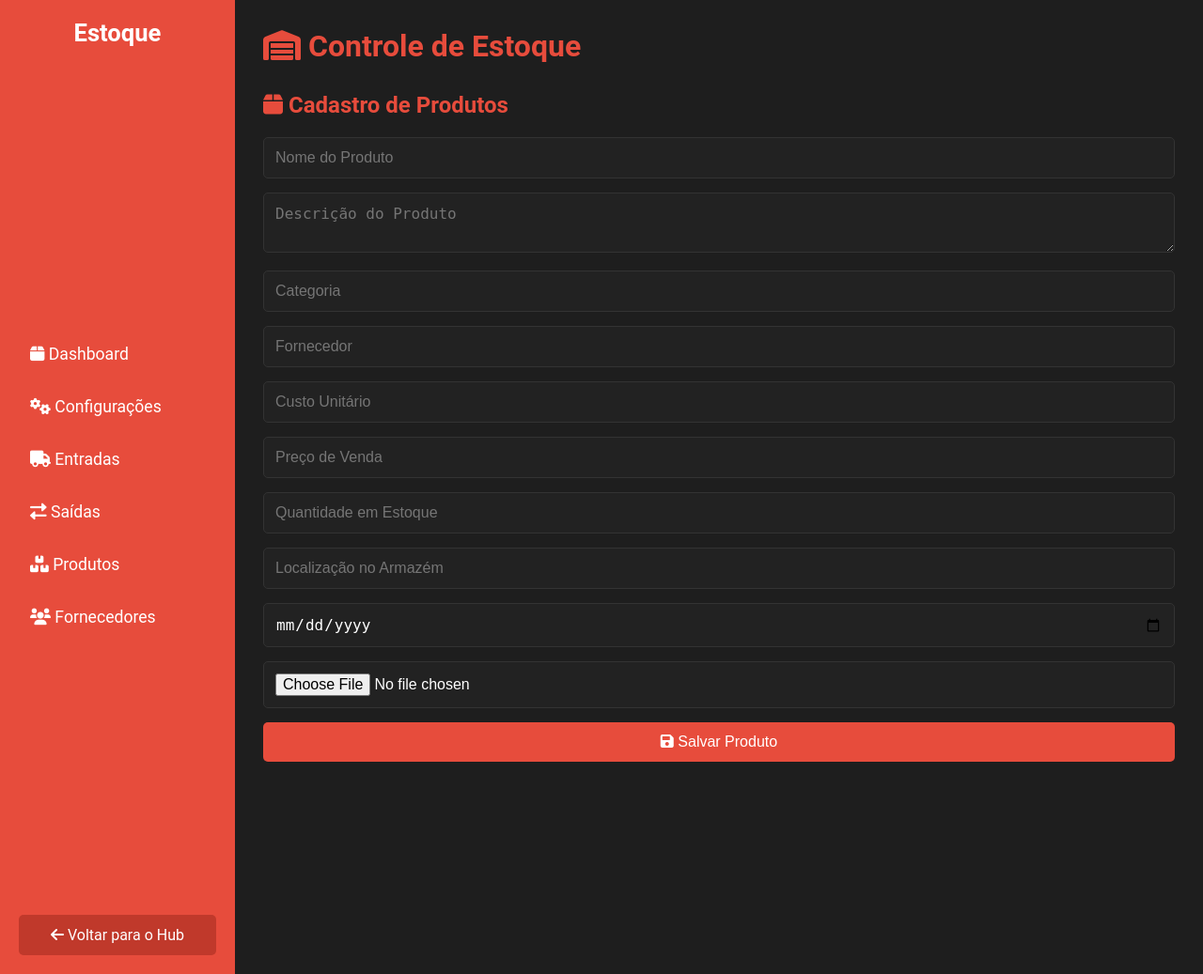
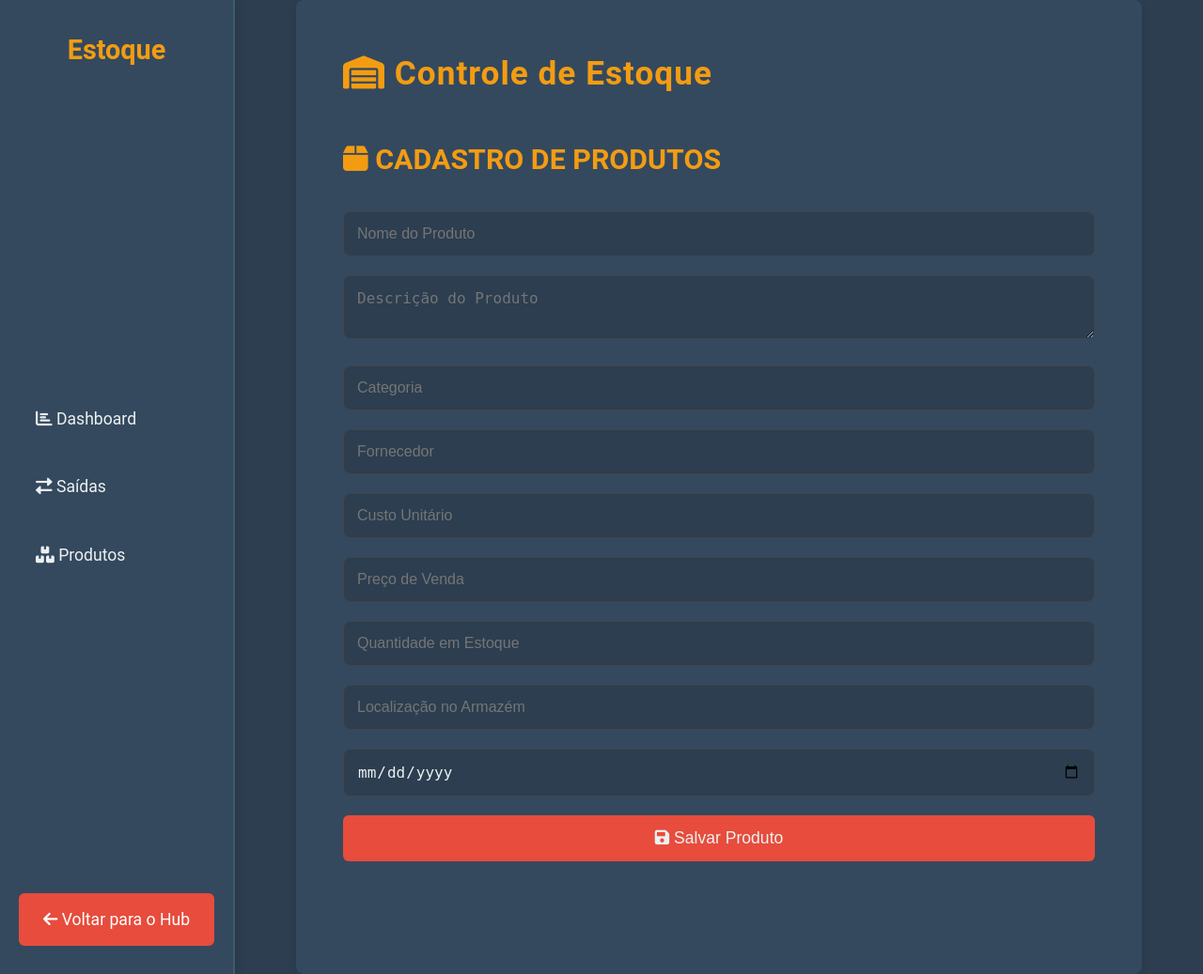
Before and after one commit to eolkazin/management-sys, a Django app: page /estoque/ in a window 1280 px wide. Shown: the whole page at 94% size. Run offline with Django 5.2, Linux system fonts and the light colour scheme.

Commit message:
tirei a funçao img

```diff
--- a/projeto_x/app_sys/models.py
+++ b/projeto_x/app_sys/models.py
@@ -17,7 +17,6 @@ class Produto(models.Model):
     quantidade = models.IntegerField()
     localizacao = models.CharField(max_length=100)
     data_validade = models.DateField(null=True, blank=True)
-    imagem = models.ImageField(upload_to="produtos/", null=True, blank=True)
 
     def __str__(self):
         return self.nome
--- a/projeto_x/app_sys/static/css/hub/estoque/estoque.css
+++ b/projeto_x/app_sys/static/css/hub/estoque/estoque.css
@@ -8,27 +8,32 @@
 /* Base */
 body {
   font-family: "Roboto", sans-serif;
-  background-color: #121212;
-  color: #fff;
+  background-color: #2c3e50; /* Fundo mais suave, ainda escuro, mas não tão agressivo */
+  color: #ecf0f1; /* Texto claro para contraste */
   display: flex;
   height: 100vh;
   overflow: hidden;
+  font-size: 16px;
+  line-height: 1.6;
 }
 
 /* Sidebar */
 .sidebar {
   width: 250px;
-  background: #e74c3c;
-  padding: 20px;
+  background: #34495e; /* Tom suave de cinza azulado */
+  padding: 30px 20px;
   display: flex;
   flex-direction: column;
   justify-content: space-between;
+  box-shadow: 2px 0 10px rgba(0, 0, 0, 0.1);
+  border-right: 2px solid #3e5c6e; /* Fronteira mais suave */
 }
 
 .sidebar h2 {
-  font-size: 1.6rem;
+  font-size: 1.8rem;
   margin-bottom: 30px;
   text-align: center;
+  color: #f39c12; /* Laranja para destaque, mas de forma moderada */
 }
 
 .sidebar ul {
@@ -40,124 +45,153 @@ body {
 }
 
 .sidebar ul li a {
-  color: #fff;
+  color: #ecf0f1;
   text-decoration: none;
   font-size: 1.1rem;
-  padding: 8px 12px;
+  padding: 12px 18px;
   display: block;
-  border-radius: 5px;
+  border-radius: 6px;
+  transition: background 0.3s ease, padding 0.2s ease;
 }
 
 .sidebar ul li a:hover {
-  background: #c0392b;
+  background: #e67e22; /* Laranja mais suave */
+  padding-left: 24px;
 }
 
 .sidebar .btn {
-  background: #c0392b;
+  background: #e74c3c;
   border: none;
-  padding: 12px 20px; /* Ajustei o padding para ter mais espaçamento nas laterais */
+  padding: 14px 24px;
   color: #fff;
-  font-size: 1rem;
-  border-radius: 5px;
-  text-decoration: none; /* Remove o underline padrão do link */
-  display: inline-block; /* Para o link se comportar como um botão */
-  text-align: center; /* Garantir que o texto fique centralizado */
+  font-size: 1.1rem;
+  border-radius: 6px;
+  text-decoration: none;
+  display: inline-block;
+  text-align: center;
   cursor: pointer;
-  transition: background 0.3s ease; /* Efeito de transição para o hover */
+  transition: background 0.3s ease, transform 0.3s ease;
 }
 
 .sidebar .btn:hover {
-  background: #d61b06; /* Cor do botão quando o usuário passar o mouse */
+  background: #c0392b;
+  transform: translateY(-3px);
 }
 
 /* Main Content */
 .main-content {
   flex: 1;
-  padding: 30px;
-  background: #1e1e1e;
+  padding: 50px;
+  background: #34495e; /* Fundo mais suave de cinza escuro */
   overflow-y: auto;
+  max-width: 900px;
+  margin: 0 auto;
+  box-shadow: 0 2px 10px rgba(0, 0, 0, 0.1);
+  border-radius: 8px;
 }
 
 /* Header */
 header {
-  margin-bottom: 30px;
+  margin-bottom: 40px;
   display: flex;
   justify-content: space-between;
   align-items: center;
 }
 
 header h1 {
-  font-size: 2rem;
-  color: #e74c3c;
+  font-size: 2.2rem;
+  color: #f39c12;
+  letter-spacing: 1px;
 }
 
 /* Sections */
 .content-section {
-  margin-bottom: 30px;
+  margin-bottom: 50px;
 }
 
 .content-section h2 {
-  font-size: 1.5rem;
-  margin-bottom: 20px;
-  color: #e74c3c;
+  font-size: 1.9rem;
+  margin-bottom: 30px;
+  color: #f39c12;
+  font-weight: 600;
+  text-transform: uppercase;
 }
 
 .content-section form input,
 .content-section form textarea,
 .content-section form button {
   width: 100%;
-  margin-bottom: 15px;
-  padding: 12px;
-  border: 1px solid #333;
-  border-radius: 5px;
-  background: #222;
-  color: #fff;
+  margin-bottom: 20px;
+  padding: 14px;
+  border: 1px solid #444;
+  border-radius: 8px;
+  background: #2c3e50; /* Cor de fundo mais suave */
+  color: #ecf0f1;
   font-size: 1rem;
+  transition: border 0.3s ease, background 0.3s ease;
+}
+
+.content-section form input:focus,
+.content-section form textarea:focus {
+  border: 1px solid #e74c3c;
+  outline: none;
+  background: #34495e;
 }
 
 .content-section form button {
   background: #e74c3c;
   border: none;
   cursor: pointer;
+  font-size: 1.1rem;
+  padding: 14px 24px;
+  border-radius: 6px;
+  transition: background 0.3s ease, transform 0.3s ease;
 }
 
 .content-section form button:hover {
   background: #c0392b;
+  transform: translateY(-3px);
 }
 
 /* Table */
 .stock-list table {
   width: 100%;
-  background: #222;
+  background: #2c3e50;
   border-collapse: collapse;
+  margin-top: 30px;
+  border-radius: 8px;
+  overflow: hidden;
 }
 
 .stock-list th,
 .stock-list td {
-  padding: 12px;
-  border-bottom: 1px solid #333;
+  padding: 14px;
+  border-bottom: 1px solid #3e5c6e; /* Borda suave */
   text-align: left;
 }
 
 .stock-list th {
   background: #e74c3c;
   color: #fff;
+  font-size: 1.1rem;
 }
 
 .stock-list tr:hover {
-  background: #333;
+  background: #3e5c6e;
 }
 
 .btn-delete {
   background: #c0392b;
   border: none;
-  padding: 8px 16px;
+  padding: 10px 18px;
   color: #fff;
-  border-radius: 5px;
+  border-radius: 6px;
   cursor: pointer;
-  font-size: 0.9rem;
+  font-size: 1rem;
+  transition: background 0.3s ease, transform 0.3s ease;
 }
 
 .btn-delete:hover {
   background: #e74c3c;
+  transform: translateY(-2px);
 }
--- a/projeto_x/app_sys/templates/hub/estoque/estoque.html
+++ b/projeto_x/app_sys/templates/hub/estoque/estoque.html
@@ -9,10 +9,7 @@
       rel="stylesheet"
       href="https://cdnjs.cloudflare.com/ajax/libs/font-awesome/6.0.0-beta3/css/all.min.css"
     />
-    <link
-      rel="stylesheet"
-      href="{% static 'css/hub/estoque/estoque.css' %}?v=1"
-    />
+    <link rel="stylesheet" href="{% static 'css/hub/estoque/estoque.css' %}" />
   </head>
   <body>
     <!-- Sidebar -->
@@ -20,13 +17,7 @@
       <h2>Estoque</h2>
       <ul>
         <li>
-          <a href="#"><i class="fas fa-box"></i> Dashboard</a>
-        </li>
-        <li>
-          <a href="#"><i class="fas fa-cogs"></i> Configurações</a>
-        </li>
-        <li>
-          <a href="#"><i class="fas fa-truck"></i> Entradas</a>
+          <a href="#"><i class="fas fa-chart-bar"></i> Dashboard</a>
         </li>
         <li>
           <a href="#"><i class="fas fa-exchange-alt"></i> Saídas</a>
@@ -35,9 +26,6 @@
           <a href="{% url 'lista_produtos' %}"
             ><i class="fas fa-boxes"></i> Produtos</a
           >
-        </li>
-        <li>
-          <a href="#"><i class="fas fa-users"></i> Fornecedores</a>
         </li>
       </ul>
       <a href="{% url 'hub' %}" class="btn">
@@ -111,7 +99,6 @@
             name="data_validade"
             placeholder="Data de Validade"
           />
-          <input type="file" name="imagem" />
           <button type="submit">
             <i class="fas fa-save"></i> Salvar Produto
           </button>
--- a/projeto_x/app_sys/templates/hub/estoque/lista_produtos.html
+++ b/projeto_x/app_sys/templates/hub/estoque/lista_produtos.html
@@ -11,7 +11,7 @@
     />
     <link
       rel="stylesheet"
-      href="{% static 'css/hub/estoque/lista_produtos.css' %}?v=1"
+      href="{% static 'css/hub/estoque/lista_produtos.css' %}"
     />
   </head>
   <body>
--- a/projeto_x/app_sys/views.py
+++ b/projeto_x/app_sys/views.py
@@ -88,7 +88,6 @@ def estoque_view(request):
         quantidade = request.POST.get("quantidade")
         localizacao = request.POST.get("localizacao")
         data_validade = request.POST.get("data_validade")
-        imagem = request.FILES.get("imagem")  # Upload de arquivo
 
         Produto.objects.create(
             nome=nome,
@@ -100,7 +99,6 @@ def estoque_view(request):
             quantidade=quantidade,
             localizacao=localizacao,
             data_validade=data_validade if data_validade else None,
-            imagem=imagem,
         )
         return redirect("estoque")  # Reload na página pra ver o novo produto
 
```
Also changed, not shown: projeto_x/app_sys/static/css/hub/estoque/lista_produtos.css (+36 -25 lines), projeto_x/projeto_x/urls.py (+6 -2 lines), projeto_x/app_sys/migrations/0002_produto.py.
